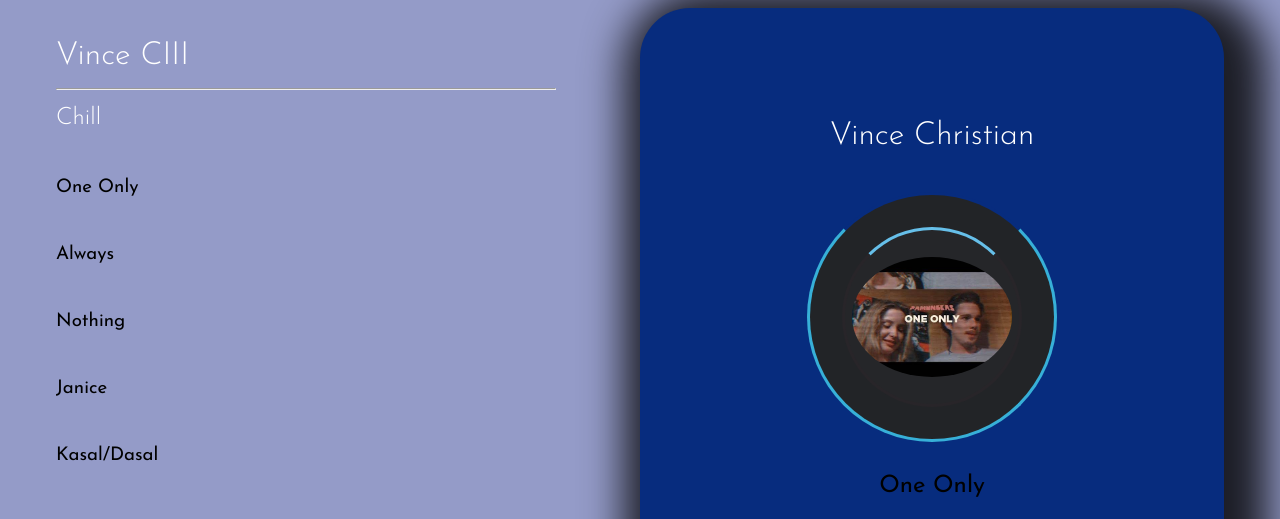
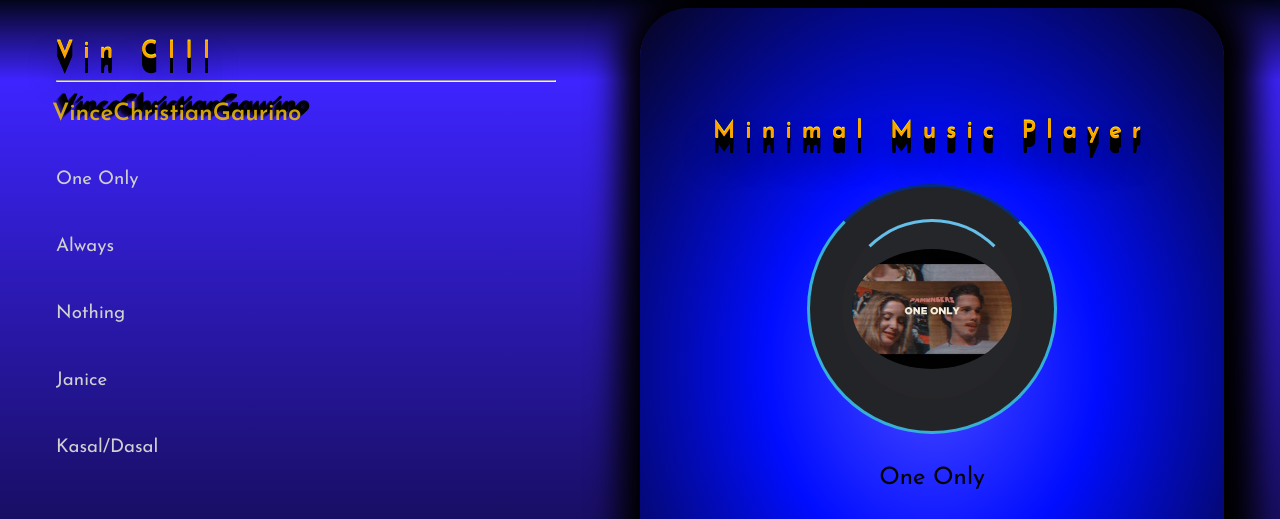
Before and after one commit to VnCi23/MiniMusicPlayer, a plain HTML site: page index.html in a window 1280 px wide. Shown: the top 519 px of the page. Drawn offline with Linux system fonts and the light colour scheme.

Commit message:
add 3d feature & darkbackground

```diff
--- a/assets/css/style.css
+++ b/assets/css/style.css
@@ -5,26 +5,34 @@
     box-sizing: border-box;
 }
 :root {
-    --white-color: #ffffff;
+   background-color: #000000;
+
 }
 body {
     font-family: 'Josefin Sans', sans-serif;
-    width: 100%;
-      background-color: rgba(0, 19, 126, 0.418);
+    height: 100vh;
+    background: #04051B;
+background: -moz-linear-gradient(top, #04051B 0%, #3E24FF 10%, #0E0C44 100%);
+background: -webkit-linear-gradient(top, #04051B 0%, #3E24FF 10%, #0E0C44 100%);
+background: linear-gradient(to bottom, #04051B 0%, #3E24FF 10%, #000000 100%);
 }
+
+
 .container {
     max-width: 1200px;
     margin: auto;
     padding: 0 1rem;
 }
 h1, h2, h3, h4, h5, h6 {
-    font-weight: 300;
+    font-weight: 900;
     color: var(--white-color);
     margin: 1rem 0 1rem 0;
 }
 .heading {
-    font-size: 32px;
-}
+    color: #ffa200;
+    letter-spacing: 10px;
+    text-shadow: 0 -1px 0 #f3f700, 0 1px 0 #000000, 0 2px 0 #000000, 0 3px 0 #000000, 0 4px 0 #000000, 0 5px 0 #000000, 0 6px 0 #000000, 0 7px 0 #000000, 0 8px 0 #000000, 0 9px 0 #000000, 0 10px 0 #000000, 0 11px 0 #000000, 0 12px 0 #000000, 0 13px 0 #000000, 0 14px 0 #000000, 0 15px 0 #000000, 0 22px 30px rgba(0, 0, 0, 0.9);
+    }
 /* end common style */
 
 #home .container {
@@ -49,7 +57,7 @@ h1, h2, h3, h4, h5, h6 {
     margin-top: 1rem;
 }
 .musicbox ul li h3{
-    color: #000000;
+    color: #d0d0d0;
     font-weight: 400;
 }
 .hor {
@@ -62,9 +70,13 @@ h1, h2, h3, h4, h5, h6 {
     margin: 0.5rem auto;
     text-align: center;
     border-radius: 50px;
-    background-color: #072c7e;
-    -webkit-box-shadow: 14px 11px 40px 30px rgba(0,0,0,0.81);
-    box-shadow: 14px 11px 40px 30px rgba(0,0,0,0.81);
+    background: #4B4BFF;
+    background: -moz-radial-gradient(center, #4B4BFF 0%, #000DFF 40%, #07051E 100%);
+    background: -webkit-radial-gradient(center, #4B4BFF 0%, #000DFF 40%, #07051E 100%);
+    background: radial-gradient(ellipse at center, #4B4BFF 0%, #000DFF 40%, #07051E 100%);
+
+    -webkit-box-shadow: 5px 5px 31px 27px #000000;
+box-shadow: 5px 5px 31px 27px #000000;
 }
 nav {
     display: block;
@@ -191,3 +203,8 @@ ul li a:hover {
 .about .center {
     text-align: center;
 }
+
+.chill {
+    color: transparent;
+    text-shadow: -4px 4px hsla(47, 100%, 50%, 0.809), -3px 3px hsla(0, 0%, 0%, 0.2), -2px 2px hsla(0, 0%, 0%, 0.2), -1px 1px hsla(0, 0%, 0%, 0.2), 0px 0px hsla(0, 0%, 0%, 0.5), 1px -1px hsla(0, 0%, 0%, 0.6), 2px -2px hsla(0, 0%, 0%, 0.7), 3px -3px hsla(0, 0%, 0%, 0.8), 4px -4px hsla(0, 0%, 0%, 0.9), 5px -5px rgb(0, 0, 0);
+    }
--- a/assets/js/app.js
+++ b/assets/js/app.js
@@ -18,7 +18,7 @@ let playImg = "./assets/images/play1.svg";
 let pauseImg = "./assets/images/pause1.svg";
 
 function gg(){
-    alert("gago amp")
+    alert("WarDaPak!")
 }
 gg();
 
--- a/index.html
+++ b/index.html
@@ -4,7 +4,7 @@
 <head>
     <meta charset="UTF-8">
     <meta name="viewport" content="width=device-width, initial-scale=1.0">
-    <title>chill</title>
+    <title>VinCIII</title>
     <link rel="stylesheet" type="text/css" href="./assets/css/style.css">
     <link rel="shortcut icon" href="assets/images/profile.png">
     <meta name = "keywords" content = "HTML, Javascript, CSS, Codeer, 100DayOfCode." />
@@ -15,10 +15,10 @@
     <section id="home">
         <div class="container">
             <div class="collection">
-                <h1 class="heading">Vince CIII</h1>
+                <h1 class="heading">Vin CIII</h1>
                     <hr class="hor">
                     <div id="musicbox" class="musicbox">
-                    <h2>Chill</h2>
+                    <h2 class="chill">VinceChristianGaurino</h2>
                 </div>
             </div>
 
@@ -28,7 +28,7 @@
                         <li class="nav-link"><a href="./page/about.html"></a></li>
                     </ul>
                 </nav>
-                <h1 class="heading">Vince Christian</h1>
+                <h1 class="heading">Minimal Music Player</h1>
                 <div class="controller">
                     <div id="circle-bg" class="circle">
                         <div id="circle-sm" class="circle2"><img id="cover" src="" class="fluid-img"></div>
```
